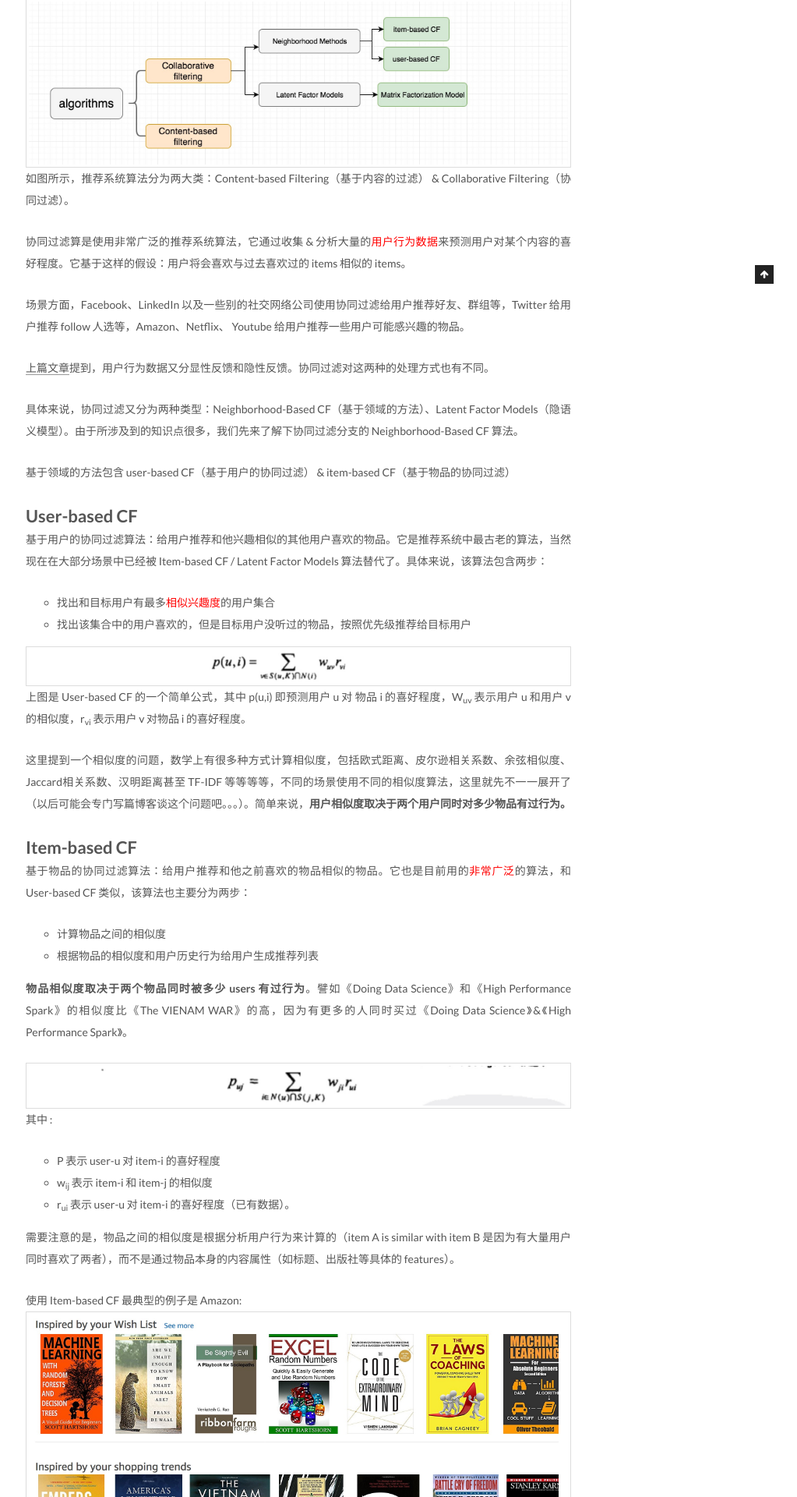
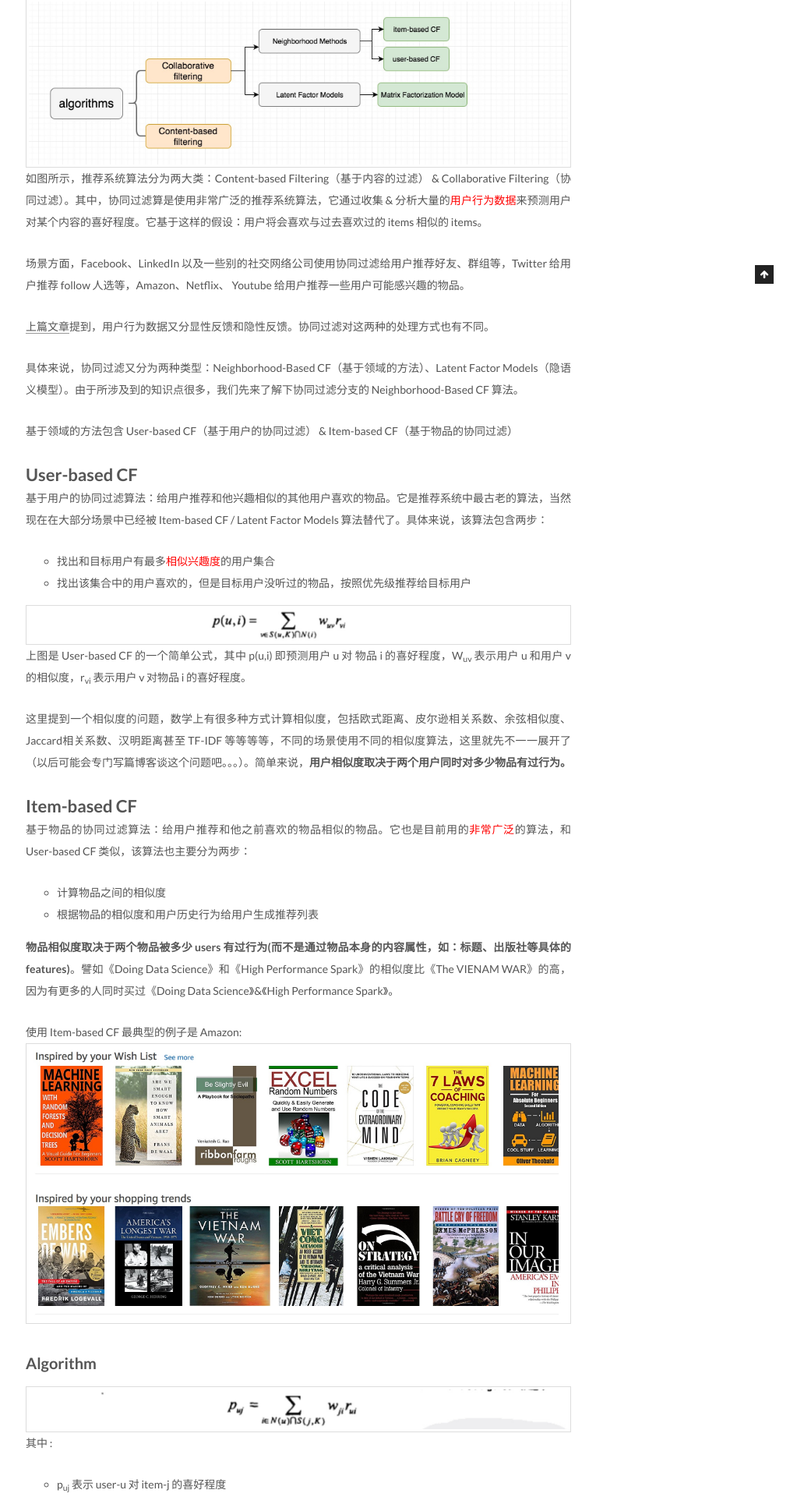
Before and after one commit to qimiguang/qimiguang.github.io, a Jekyll site: the page built from _posts/2017-10-18-推荐系统常用算法：协同过滤之Neighborhood-Based-CF-算法.md, in a window 1280 px wide. Shown: the part 636-2556 px from the top of the page at 78% size, without its empty margins (257-1280 px from the left). Built offline with Jekyll 4.4.1, drawn with Linux system fonts in a browser that asks for light colours; some of the changed text lies outside the part shown.

Commit message:
optimize post

```diff
--- a/_posts/2017-10-18-推荐系统常用算法：协同过滤之Neighborhood-Based-CF-算法.md
+++ b/_posts/2017-10-18-推荐系统常用算法：协同过滤之Neighborhood-Based-CF-算法.md
@@ -8,17 +8,15 @@
 
 上次简单聊了下推荐系统的基本概念和用户行为的一些知识，今天来聊下推荐系统中常用的算法及应用场景。
 ![](/assets/images/recommender/alg.jpeg)
-如图所示，推荐系统算法分为两大类：Content-based Filtering（基于内容的过滤） & Collaborative Filtering（协同过滤）。
-
-协同过滤算是使用非常广泛的推荐系统算法，它通过收集 & 分析大量的<span style="color:red">用户行为数据</span>来预测用户对某个内容的喜好程度。它基于这样的假设：用户将会喜欢与过去喜欢过的 items 相似的 items。
+如图所示，推荐系统算法分为两大类：Content-based Filtering（基于内容的过滤） & Collaborative Filtering（协同过滤）。其中，协同过滤算是使用非常广泛的推荐系统算法，它通过收集 & 分析大量的<span style="color:red">用户行为数据</span>来预测用户对某个内容的喜好程度。它基于这样的假设：用户将会喜欢与过去喜欢过的 items 相似的 items。
 
 场景方面，Facebook、LinkedIn 以及一些别的社交网络公司使用协同过滤给用户推荐好友、群组等，Twitter 给用户推荐 follow 人选等，Amazon、Netflix、 Youtube 给用户推荐一些用户可能感兴趣的物品。
 
-[上篇文章](https://qimiguang.github.io/2017/10/19/%E6%8E%A8%E8%8D%90%E7%B3%BB%E7%BB%9F%E7%AE%80%E4%BB%8B/)提到，用户行为数据又分显性反馈和隐性反馈。协同过滤对这两种的处理方式也有不同。
+[上篇文章](https://qimiguang.github.io/2017/10/18/%E6%8E%A8%E8%8D%90%E7%B3%BB%E7%BB%9F%E7%AE%80%E4%BB%8B/)提到，用户行为数据又分显性反馈和隐性反馈。协同过滤对这两种的处理方式也有不同。
 
 具体来说，协同过滤又分为两种类型：Neighborhood-Based CF（基于领域的方法）、Latent Factor Models（隐语义模型）。由于所涉及到的知识点很多，我们先来了解下协同过滤分支的 Neighborhood-Based CF 算法。
 
-基于领域的方法包含 user-based CF（基于用户的协同过滤） & item-based CF（基于物品的协同过滤）
+基于领域的方法包含 User-based CF（基于用户的协同过滤） & Item-based CF（基于物品的协同过滤）
 
 # User-based CF
 基于用户的协同过滤算法：给用户推荐和他兴趣相似的其他用户喜欢的物品。它是推荐系统中最古老的算法，当然现在在大部分场景中已经被 Item-based CF / Latent Factor Models 算法替代了。具体来说，该算法包含两步：
@@ -37,22 +35,22 @@
 * 计算物品之间的相似度
 * 根据物品的相似度和用户历史行为给用户生成推荐列表
 
-**物品相似度取决于两个物品同时被多少 users 有过行为**。譬如《Doing Data Science》和《High Performance Spark》的相似度比《The VIENAM WAR》的高，因为有更多的人同时买过《Doing Data Science》&《High Performance Spark》。
-
-![](/assets/images/recommender/item-based.png)
-其中 :
-
-* P<sub></sub> 表示 user-u 对 item-i 的喜好程度
-* w<sub>ij</sub> 表示 item-i 和 item-j 的相似度
-* r<sub>ui</sub> 表示 user-u 对 item-i 的喜好程度（已有数据）。
-
-需要注意的是，物品之间的相似度是根据分析用户行为来计算的（item A is similar with item B 是因为有大量用户同时喜欢了两者），而不是通过物品本身的内容属性（如标题、出版社等具体的 features）。
+**物品相似度取决于两个物品被多少 users 有过行为(而不是通过物品本身的内容属性，如：标题、出版社等具体的 features)**。譬如《Doing Data Science》和《High Performance Spark》的相似度比《The VIENAM WAR》的高，因为有更多的人同时买过《Doing Data Science》&《High Performance Spark》。
 
 使用 Item-based CF 最典型的例子是 Amazon:
 ![](/assets/images/recommender/amazon-recom.jpeg)
 
+## Algorithm
+![](/assets/images/recommender/item-based.png)
+其中 :
+
+* p<sub>uj</sub> 表示 user-u 对 item-j 的喜好程度
+* w<sub>ij</sub> 表示 item-i 和 item-j 的相似度
+* r<sub>ui</sub> 表示 user-u 对 item-i 的喜好程度（既有数据）
+
 ## Evolution of the algorithm
 ![](/assets/images/recommender/item-alg.jpg)
+
 **图1**为最简单的计算物品相关度的公式，分子为同时喜好 item-i & item-j 的用户数。
 
 但是图1存在一个问题，如果 item-j 是很热门的商品，导致很多喜欢 item-i 的用户都喜欢 item-j，这时 w<sub>ij</sub> 就会非常大。同样，几乎所有的物品都和 item-j 的相关度非常高，这显然是不合理的。**图2**中分母通过引入 N(j) 来对 item-j 的热度进行惩罚。
@@ -75,5 +73,7 @@
 
 # REFERENCES
 [Recommender system in wikipedia](https://en.wikipedia.org/wiki/Recommender_system#Approaches)
+
 [Recommender Systems Handbook](http://www.springer.com/us/book/9780387858203)
+
 [Neighborhood-Based Collaborative Filtering](https://www.google.com/url?sa=t&rct=j&q=&esrc=s&source=web&cd=1&ved=0ahUKEwiV9OaFo6XXAhVGjZQKHYHSC8cQFggtMAA&url=http%3A%2F%2Fwww.springer.com%2Fcda%2Fcontent%2Fdocument%2Fcda_downloaddocument%2F9783319296579-c1.pdf%3FSGWID%3D0-0-45-1554478-p179516130&usg=AOvVaw15tMwXNsAAp8kp7_GlelXI)
```
Also changed, not shown: _posts/2017-10-15-推荐系统简介.md (+2 -3 lines).
